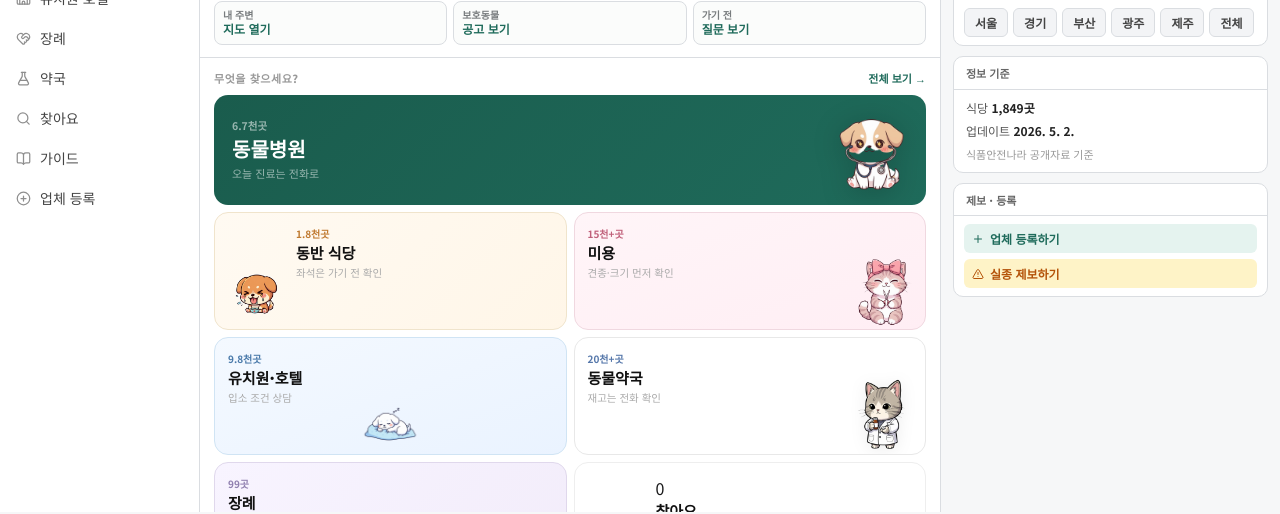
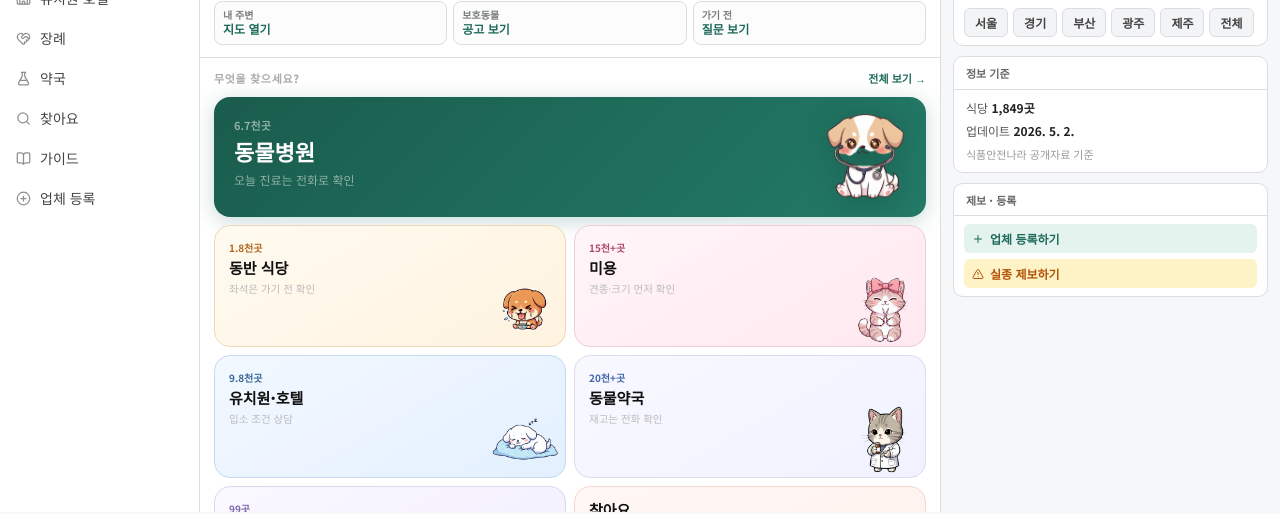
Before and after one commit to oaseass/pet-restaurant-site-starter, a Next.js app: page / in a window 1280 px wide. Shown: the part 288-802 px from the top of the page. Built offline with nearby package versions, Linux system fonts and the light colour scheme; no server answers.

Commit message:
구도 개선: 마스코트 전 카드 하단 우측 고정, 텍스트 겹침 제거

```diff
--- a/src/components/home/HomeCategoryCards.tsx
+++ b/src/components/home/HomeCategoryCards.tsx
@@ -2,125 +2,100 @@ import Image from "next/image";
 import { SmartLink } from "@/components/SmartLink";
 import type { PublicCategoryCounts } from "@/lib/public-data";
 
-interface CategoryCardItem {
+interface CardDef {
   label: string;
-  desc: string;
   href: string;
   helper: string;
   mascot: string;
   accent: string;
-  accentText: string;
   bg: string;
   border: string;
-  mascotPos: "right" | "left" | "bottom-center" | "bottom-right";
-  count?: number;
   hero?: boolean;
 }
 
-const CATEGORIES: Omit<CategoryCardItem, "count">[] = [
+const CARDS: CardDef[] = [
   {
     label: "동물병원",
-    desc: "진료 가능한 곳",
     href: "/hospitals",
-    helper: "오늘 진료는 전화로",
+    helper: "오늘 진료는 전화로 확인",
     mascot: "/images/characters/theme-hospital.png",
-    accent: "#1f6b5b",
-    accentText: "#fff",
-    bg: "linear-gradient(135deg, #1a5c4d 0%, #1f6b5b 100%)",
+    accent: "rgba(255,255,255,0.6)",
+    bg: "linear-gradient(135deg, #1a5c4d 0%, #237a67 100%)",
     border: "transparent",
-    mascotPos: "right",
     hero: true,
   },
   {
     label: "동반 식당",
-    desc: "강아지랑 갈 곳",
     href: "/restaurants",
     helper: "좌석은 가기 전 확인",
     mascot: "/images/characters/theme-restaurant.png",
-    accent: "#c07a30",
-    accentText: "#111",
-    bg: "linear-gradient(135deg, #fffaf2 0%, #fff6e8 100%)",
-    border: "#f0e4cc",
-    mascotPos: "left",
+    accent: "#b06820",
+    bg: "linear-gradient(150deg, #fffaf0 0%, #fff3e0 100%)",
+    border: "#edd9b8",
   },
   {
     label: "미용",
-    desc: "예약할 곳",
     href: "/grooming",
     helper: "견종·크기 먼저 확인",
     mascot: "/images/characters/theme-grooming.png",
-    accent: "#c0607a",
-    accentText: "#111",
-    bg: "linear-gradient(160deg, #fff5f8 0%, #ffeef4 100%)",
-    border: "#f0d8e0",
-    mascotPos: "bottom-right",
+    accent: "#b0486a",
+    bg: "linear-gradient(150deg, #fff5f8 0%, #ffe8f0 100%)",
+    border: "#f0ccd8",
   },
   {
     label: "유치원·호텔",
-    desc: "맡길 곳",
     href: "/daycare",
     helper: "입소 조건 상담",
     mascot: "/images/characters/theme-hotel.png",
-    accent: "#4a7aaa",
-    accentText: "#111",
-    bg: "linear-gradient(160deg, #f4f9ff 0%, #eaf3ff 100%)",
-    border: "#d0e4f4",
-    mascotPos: "bottom-center",
+    accent: "#3a6898",
+    bg: "linear-gradient(150deg, #f2f8ff 0%, #e4f0ff 100%)",
+    border: "#c4daf0",
   },
   {
     label: "동물약국",
-    desc: "약 물어볼 곳",
     href: "/pharmacy",
     helper: "재고는 전화 확인",
     mascot: "/images/characters/theme-pharmacy.png",
-    accent: "#5577aa",
-    accentText: "#111",
-    bg: "#ffffff",
-    border: "#e8e8e8",
-    mascotPos: "right",
+    accent: "#4466aa",
+    bg: "linear-gradient(150deg, #f8f8ff 0%, #f0f2ff 100%)",
+    border: "#d8ddf0",
   },
   {
     label: "장례",
-    desc: "상담할 곳",
     href: "/funeral",
     helper: "절차·비용 물어보기",
     mascot: "/images/characters/theme-memorial.png",
-    accent: "#9080b0",
-    accentText: "#111",
-    bg: "linear-gradient(135deg, #f8f4ff 0%, #f2ecfa 100%)",
-    border: "#e0d8ec",
-    mascotPos: "bottom-right",
+    accent: "#7a6aaa",
+    bg: "linear-gradient(150deg, #faf8ff 0%, #f2eeff 100%)",
+    border: "#ddd8f0",
   },
   {
     label: "찾아요",
-    desc: "보호·실종 공고",
     href: "/lost-pets",
     helper: "지역별 공고 보기",
     mascot: "/images/characters/gen-maltese.png",
-    accent: "#e06040",
-    accentText: "#111",
-    bg: "#ffffff",
-    border: "#eee",
-    mascotPos: "left",
+    accent: "#c05030",
+    bg: "linear-gradient(150deg, #fff8f5 0%, #fff0ec 100%)",
+    border: "#f0d8d0",
   },
 ];
 
-const CATEGORY_COUNT_KEYS: Record<string, string> = {
-  "동물병원": "ANIMAL_HOSPITAL",
+const COUNT_KEYS: Record<string, keyof NonNullable<PublicCategoryCounts["placeCategoryCounts"]>> = {
   "미용": "GROOMING",
   "유치원·호텔": "DAYCARE",
   "장례": "FUNERAL",
   "동물약국": "PHARMACY",
+  "동물병원": "ANIMAL_HOSPITAL",
 };
 
-function getCategoryCount(label: string, counts: PublicCategoryCounts): number | undefined {
-  if (label === "동반 식당") return counts.restaurantCount;
-  if (label === "찾아요") return counts.lostPetCount;
-  const key = CATEGORY_COUNT_KEYS[label] as keyof NonNullable<PublicCategoryCounts["placeCategoryCounts"]> | undefined;
-  return key ? counts.placeCategoryCounts?.[key] : undefined;
+function getCount(label: string, counts: PublicCategoryCounts): number | null {
+  if (label === "동반 식당") return counts.restaurantCount || null;
+  if (label === "찾아요") return counts.lostPetCount || null;
+  const key = COUNT_KEYS[label];
+  return key ? (counts.placeCategoryCounts?.[key] ?? null) : null;
 }
 
-function formatCount(n: number | undefined) {
+function fmt(n: number | null): string | null {
   if (!n) return null;
   if (n >= 10000) return `${Math.floor(n / 1000)}천+곳`;
   if (n >= 1000) return `${(n / 1000).toFixed(1)}천곳`;
@@ -128,123 +103,115 @@ function formatCount(n: number | undefined) {
 }
 
 export function HomeCategoryCards({ counts }: { counts: PublicCategoryCounts }) {
-  const categories = CATEGORIES.map((c) => ({ ...c, count: getCategoryCount(c.label, counts) }));
-  const [hero, ...rest] = categories;
+  const [hero, ...rest] = CARDS;
 
   return (
     <section style={{ padding: "12px 14px 0" }}>
-      <div style={{ display: "flex", alignItems: "center", justifyContent: "space-between", marginBottom: "8px" }}>
-        <span style={{ fontSize: "11px", fontWeight: 800, color: "#999", letterSpacing: "0.05em" }}>무엇을 찾으세요?</span>
-        <SmartLink href="/categories" style={{ fontSize: "11px", fontWeight: 800, color: "var(--brand)", textDecoration: "none" }}>
+      {/* 헤더 */}
+      <div style={{ display: "flex", alignItems: "center", justifyContent: "space-between", marginBottom: "10px" }}>
+        <span style={{ fontSize: "11px", fontWeight: 800, color: "#aaa", letterSpacing: "0.06em", textTransform: "uppercase" }}>무엇을 찾으세요?</span>
+        <SmartLink href="/categories" style={{ fontSize: "11px", fontWeight: 700, color: "var(--brand)", textDecoration: "none" }}>
           전체 보기 →
         </SmartLink>
       </div>
 
-      {/* 히어로 카드: 동물병원 */}
+      {/* ── 히어로 카드 ── */}
       <SmartLink
         href={hero.href}
         style={{
-          display: "flex",
-          alignItems: "center",
           position: "relative",
+          display: "block",
           overflow: "hidden",
-          borderRadius: "14px",
+          borderRadius: "16px",
           background: hero.bg,
-          minHeight: "110px",
-          padding: "16px 18px",
+          minHeight: "120px",
+          padding: "20px 130px 20px 20px",
           textDecoration: "none",
-          marginBottom: "7px",
+          marginBottom: "8px",
+          boxShadow: "0 4px 20px rgba(31,107,91,0.25)",
         }}
       >
+        {/* 마스코트: 오른쪽 하단 고정 */}
         <Image
           src={hero.mascot}
           alt=""
           aria-hidden
-          width={100}
-          height={100}
-          style={{ position: "absolute", right: 4, bottom: 0, height: 100, width: "auto", objectFit: "contain", filter: "drop-shadow(0 4px 14px rgba(0,0,0,0.20))", pointerEvents: "none" }}
+          width={120}
+          height={120}
+          style={{
+            position: "absolute",
+            right: 0,
+            bottom: 0,
+            height: 120,
+            width: "auto",
+            objectFit: "contain",
+            pointerEvents: "none",
+            filter: "drop-shadow(0 6px 16px rgba(0,0,0,0.18))",
+          }}
         />
-        <div style={{ paddingRight: "100px" }}>
-          {hero.count && <div style={{ fontSize: "10.5px", fontWeight: 700, color: "rgba(255,255,255,0.55)", marginBottom: "3px" }}>{formatCount(hero.count)}</div>}
-          <div style={{ fontSize: "20px", fontWeight: 900, color: "#fff", lineHeight: 1.2 }}>{hero.label}</div>
-          <div style={{ fontSize: "11px", color: "rgba(255,255,255,0.55)", marginTop: "4px" }}>{hero.helper}</div>
+        <div>
+          {fmt(getCount(hero.label, counts)) && (
+            <div style={{ fontSize: "11px", fontWeight: 700, color: "rgba(255,255,255,0.5)", marginBottom: "4px" }}>
+              {fmt(getCount(hero.label, counts))}
+            </div>
+          )}
+          <div style={{ fontSize: "22px", fontWeight: 900, color: "#fff", lineHeight: 1.15 }}>{hero.label}</div>
+          <div style={{ fontSize: "12px", color: "rgba(255,255,255,0.5)", marginTop: "6px" }}>{hero.helper}</div>
         </div>
       </SmartLink>
 
-      {/* 2컬럼 그리드 */}
-      <div style={{ display: "grid", gridTemplateColumns: "1fr 1fr", gap: "7px" }}>
-        {rest.map((c) => (
+      {/* ── 2컬럼 그리드 ── */}
+      <div style={{ display: "grid", gridTemplateColumns: "1fr 1fr", gap: "8px" }}>
+        {rest.map((c) => {
+          const count = fmt(getCount(c.label, counts));
+          return (
             <SmartLink
               key={c.href}
               href={c.href}
               style={{
                 position: "relative",
+                display: "block",
                 overflow: "hidden",
-              display: "flex",
-              flexDirection: "column",
-              borderRadius: "14px",
+                borderRadius: "16px",
                 border: `1px solid ${c.border}`,
                 background: c.bg,
-              minHeight: "118px",
-              padding: "13px 13px 0",
+                minHeight: "120px",
+                padding: "14px 14px 0 14px",
                 textDecoration: "none",
               }}
             >
-            {/* 왼쪽 배치 마스코트 */}
-            {c.mascotPos === "left" && (
+              {/* 마스코트: 오른쪽 하단 고정 — 전 카드 동일 */}
               <Image
                 src={c.mascot}
                 alt=""
                 aria-hidden
-                width={72}
-                height={72}
-                style={{ position: "absolute", left: 6, bottom: 0, height: 72, width: "auto", objectFit: "contain", pointerEvents: "none" }}
+                width={80}
+                height={80}
+                style={{
+                  position: "absolute",
+                  right: 2,
+                  bottom: 0,
+                  height: 76,
+                  width: "auto",
+                  objectFit: "contain",
+                  pointerEvents: "none",
+                }}
               />
+              {/* 텍스트: 좌측 상단, 우측 여백으로 마스코트와 안 겹침 */}
+              <div style={{ paddingRight: "60px" }}>
+                {count && (
+                  <div style={{ fontSize: "10px", fontWeight: 700, color: c.accent, marginBottom: "3px" }}>
+                    {count}
+                  </div>
                 )}
-            {/* 오른쪽 배치 */}
-            {c.mascotPos === "right" && (
-              <Image
-                src={c.mascot}
-                alt=""
-                aria-hidden
-                width={72}
-                height={72}
-                style={{ position: "absolute", right: 2, bottom: 0, height: 80, width: "auto", objectFit: "contain", pointerEvents: "none", filter: "drop-shadow(0 2px 8px rgba(0,0,0,0.07))" }}
-              />
-            )}
-            {/* 하단 중앙 */}
-            {c.mascotPos === "bottom-center" && (
-              <Image
-                src={c.mascot}
-                alt=""
-                aria-hidden
-                width={90}
-                height={60}
-                style={{ position: "absolute", left: "50%", transform: "translateX(-50%)", bottom: 0, height: 60, width: "auto", objectFit: "contain", pointerEvents: "none" }}
-              />
-            )}
-            {/* 하단 오른쪽 */}
-            {c.mascotPos === "bottom-right" && (
-              <Image
-                src={c.mascot}
-                alt=""
-                aria-hidden
-                width={72}
-                height={72}
-                style={{ position: "absolute", right: 0, bottom: 0, height: 78, width: "auto", objectFit: "contain", pointerEvents: "none" }}
-              />
-            )}
-
-            {/* 텍스트: 왼쪽 배치면 오른쪽에 */}
-            <div style={{ marginLeft: c.mascotPos === "left" ? "68px" : 0, paddingRight: (c.mascotPos === "right" || c.mascotPos === "bottom-right") ? "58px" : 0 }}>
-              {c.count && <div style={{ fontSize: "10px", fontWeight: 700, color: c.accent, marginBottom: "2px" }}>{formatCount(c.count)}</div>}
-              <div style={{ fontSize: "15px", fontWeight: 900, color: "#111", lineHeight: 1.25 }}>{c.label}</div>
-              <div style={{ fontSize: "10.5px", color: "#aaa", marginTop: "3px", lineHeight: 1.4 }}>{c.helper}</div>
+                <div style={{ fontSize: "15px", fontWeight: 900, color: "#111", lineHeight: 1.2 }}>{c.label}</div>
+                <div style={{ fontSize: "10.5px", color: "#bbb", marginTop: "4px", lineHeight: 1.45 }}>{c.helper}</div>
               </div>
-
-            <div style={{ height: "42px" }} />
+              {/* 마스코트 공간 확보 */}
+              <div style={{ height: "50px" }} />
             </SmartLink>
-        ))}
+          );
+        })}
       </div>
     </section>
   );
```
Lines whose indentation alone changed are shown as unchanged.
